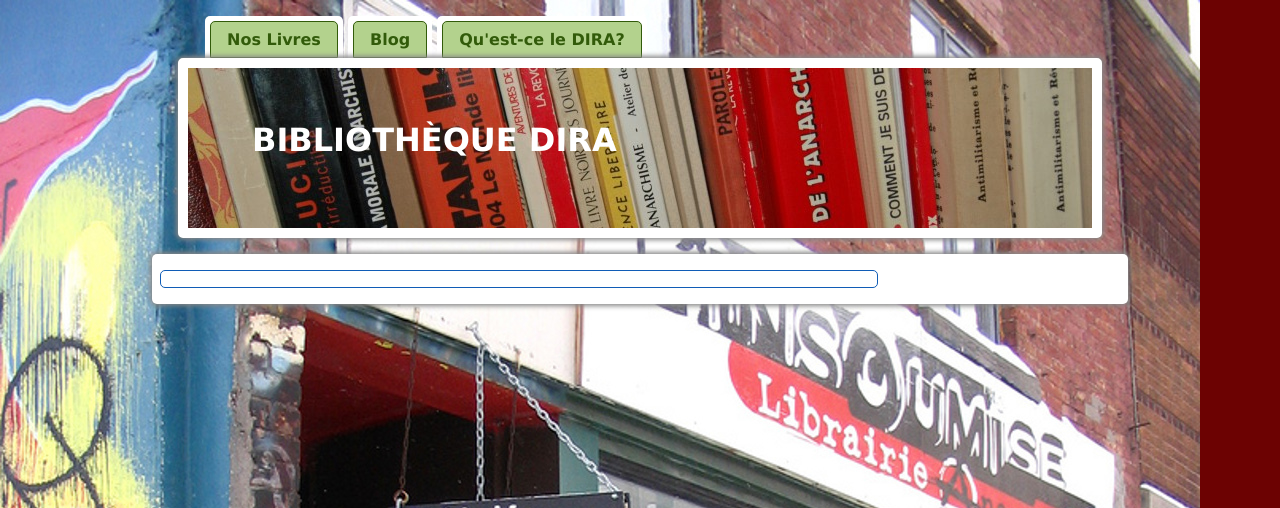
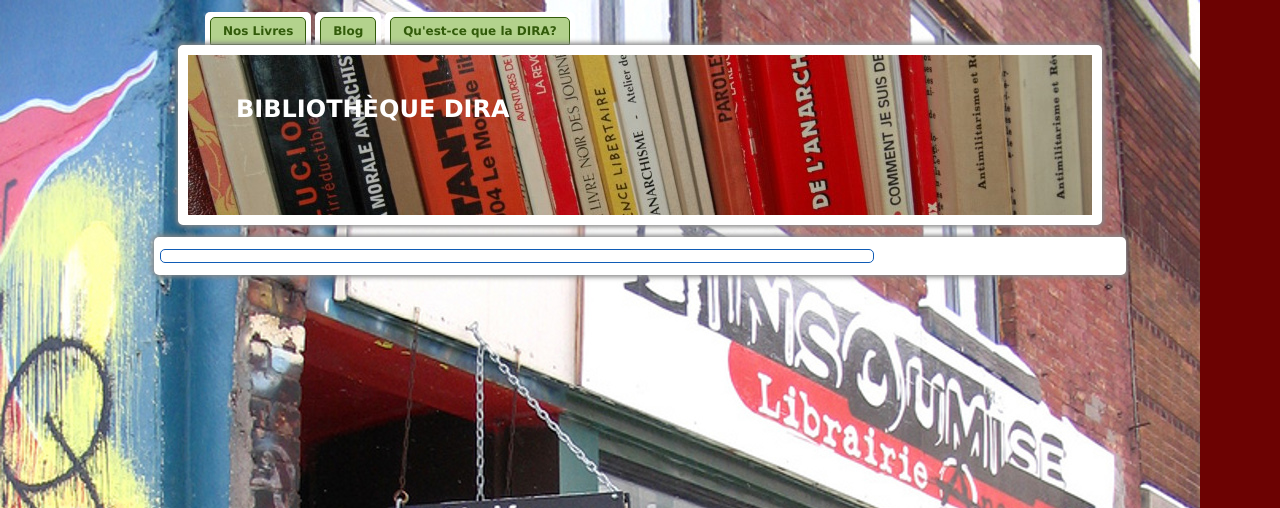
Before and after one commit to leylaso/django-library, a Django app: template templates/library/dira.html in a window 1280 px wide. Shown: the top 508 px of the page. Run offline with Django 3.2, Linux system fonts and the light colour scheme; the template is opened without the code that fills it, so the values that code supplies are empty.

Commit message:
Theme tweaks

```diff
--- a/library/static/css/style.css
+++ b/library/static/css/style.css
@@ -84,6 +84,7 @@ table thead tr {
 
 body {
   background: #6C0202 url('/static/imgs/background.jpg') no-repeat fixed left top;
+  font-size: 12px;
 }
 
 #main h1,
--- a/templates/library/dira.html
+++ b/templates/library/dira.html
@@ -10,7 +10,7 @@
   <div id="nav">
     <div class="button"><a href="/">Nos Livres</a></div>
     <div class="button"><a href="http://bibliothequedira.wordpress.com/">Blog</a></div>
-    <div class="button"><a href="http://bibliothequedira.wordpress.com/about/">Qu'est-ce le DIRA?</a></div>
+    <div class="button"><a href="http://bibliothequedira.wordpress.com/about/">Qu'est-ce que la DIRA?</a></div>
   </div>
   <div id="header">
     <h1><a href="/">BIBLIOTHÈQUE DIRA</a></h1>
```
